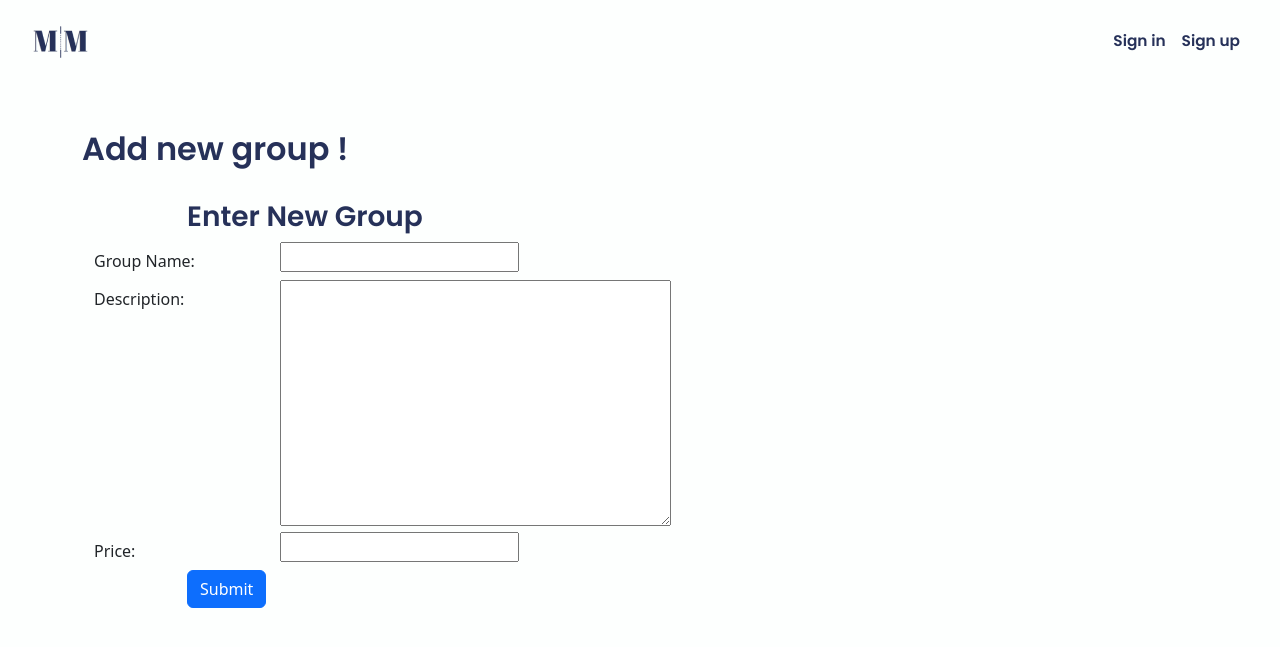
After one commit to janaledencan/Members-Management-App, a Django app: page /app/management/group in a window 1280 px wide. The commit adds this page. Shown: the top 647 px of the page. Run offline with Django 4.2, Linux system fonts and the light colour scheme; some libraries are stand-ins or nearby versions.

Commit message:
Make group CRUD

```diff
--- a/membersmanagementapp/app/forms.py
+++ b/membersmanagementapp/app/forms.py
@@ -1,6 +1,6 @@
 from django.forms import ModelForm
 from django import forms
-from .models import Owner, Member
+from .models import Owner, Member, Group
 from django.contrib.auth.forms import SetPasswordForm, UserChangeForm
 from django.contrib.auth import get_user_model
 from django.contrib.auth.models import User
@@ -79,3 +79,12 @@ class MemberForm(forms.ModelForm):
             "date_of_birth": DatePickerInput(),
         }
         exclude = ("owner",)
+
+
+class GroupForm(forms.ModelForm):
+    class Meta:
+        model = Group
+        widgets = {
+            "date_of_birth": DatePickerInput(),
+        }
+        exclude = ("owner",)
--- a/membersmanagementapp/app/models.py
+++ b/membersmanagementapp/app/models.py
@@ -33,6 +33,7 @@ class Group(models.Model):
     owner = models.ForeignKey(Owner, on_delete=models.CASCADE)
     name = models.CharField(max_length=50)
     price = models.DecimalField(max_digits=8, decimal_places=2)
+    description = models.TextField(max_length=300, default=None)
     paid = models.BooleanField(default=False)
 
     def __str__(self):
@@ -40,6 +41,14 @@ class Group(models.Model):
 
     def save(self, *args, **kwargs):
         super().save(*args, **kwargs)
+
+    @classmethod
+    def get_all_groups(self):
+        return Group.objects.all()
+
+    @classmethod
+    def get_group_by_id(self, id):  # provjeri
+        return Group.objects.get(pk=id)
 
 
 class Gender(models.TextChoices):
--- /dev/null
+++ b/membersmanagementapp/app/templates/management/add_new_group.html
@@ -0,0 +1,48 @@
+{% extends 'app/base.html' %}
+{% block content %}
+
+    <h2>Add new group !</h2>
+
+    <form method="POST" class="post-form" action="{% url 'app:management' %}">
+        {% csrf_token %}
+        <div class="container">
+        <br>
+          <div class="form-group row">
+            <label class="col-sm-1 col-form-label"></label>
+            <div class="col-sm-4">
+            <h3>Enter New Group</h3>
+            </div>
+          </div>
+
+          <div class="form-group row">
+            <label class="col-sm-2 col-form-label">Group Name:</label>
+            <div class="col-sm-4">
+            {{ form.name }}
+            </div>
+          </div>
+
+          <div class="form-group row">
+            <label class="col-sm-2 col-form-label">Description:</label>
+            <div class="col-sm-4">
+            {{ form.description }}
+            </div>
+          </div>
+
+          <div class="form-group row">
+            <label class="col-sm-2 col-form-label">Price:</label>
+            <div class="col-sm-4">
+            {{ form.price }}
+            </div>
+          </div>
+
+
+          <div class="form-group row">
+            <label class="col-sm-1 col-form-label"></label>
+            <div class="col-sm-4">
+            <button type="submit" class="btn btn-primary">Submit</button>
+            </div>
+          </div>
+
+        </div>
+    </form>
+{% endblock content %}
--- a/membersmanagementapp/app/urls.py
+++ b/membersmanagementapp/app/urls.py
@@ -10,4 +10,9 @@ urlpatterns = [
     path("management/edit/<int:id>", views.edit, name="edit_member"),
     path("management/update/<int:id>", views.update, name="update_member"),
     path("management/delete/<int:id>", views.destroy, name="delete_member"),
+    # novi
+    path("management/group", views.groups, name="add_group"),
+    path("management/edit-group/<int:id>", views.edit_group, name="edit_group"),
+    path("management/update-group/<int:id>", views.update_group, name="update_group"),
+    path("management/delete-group/<int:id>", views.destroy_group, name="delete_group"),
 ]
--- a/membersmanagementapp/app/views.py
+++ b/membersmanagementapp/app/views.py
@@ -1,7 +1,7 @@
 from django.shortcuts import render, redirect
 from django.contrib.auth import login
-from .forms import MemberForm
-from .models import Member
+from .forms import MemberForm, GroupForm
+from .models import Member, Group
 from django.http import HttpResponseRedirect
 from django.urls import reverse
 
@@ -14,7 +14,8 @@ def home(request):
 def management(request):
     user = request.user
     members = Member.get_all_members()
-    context = {"user": user, "members": members}
+    groups = Group.get_all_groups
+    context = {"user": user, "members": members, "groups": groups}
     return render(request, "app/management.html", context)
 
 
@@ -59,3 +60,44 @@ def destroy(request, id):
     member = Member.get_member_by_id(id)
     member.delete()
     return HttpResponseRedirect(reverse("app:management", args=[]))
+
+
+def groups(request):
+    if request.method == "POST":
+        form = GroupForm(request.POST)
+        if form.is_valid():
+            group = Group.objects.create(
+                owner=request.user,
+                name=form.cleaned_data.get("name"),
+                description=form.cleaned_data.get("description"),
+                price=form.cleaned_data.get("price"),
+            )
+            group.save()
+            return HttpResponseRedirect(reverse("app:management", args=[]))
+        else:
+            context = {"form": form}
+            return render(request, "management/add_new_group.html", context)
+    else:
+        form = GroupForm()
+    return render(request, "management/add_new_group.html", {"form": form})
+
+
+def edit_group(request, id):
+    group = Group.get_group_by_id(id)
+    return render(request, "management/edit_group.html", {"group": group})
+
+
+def update_group(request, id):
+    group = Group.get_group_by_id(id)
+    form = GroupForm(request.POST, instance=group)
+    if form.is_valid():
+        form.save()
+        return HttpResponseRedirect(reverse("app:management", args=[]))
+
+    return render(request, "management/edit_group.html", {"group": group})
+
+
+def destroy_group(request, id):
+    group = Group.get_group_by_id(id)
+    group.delete()
+    return HttpResponseRedirect(reverse("app:management", args=[]))
```
Also changed, not shown: membersmanagementapp/app/templates/app/management.html (+20 -2 lines), membersmanagementapp/app/templates/management/edit_group.html (added, +47 -0 lines), membersmanagementapp/app/migrations/0004_group_description_alter_member_date_of_birth.py (added), membersmanagementapp/db.sqlite3.
